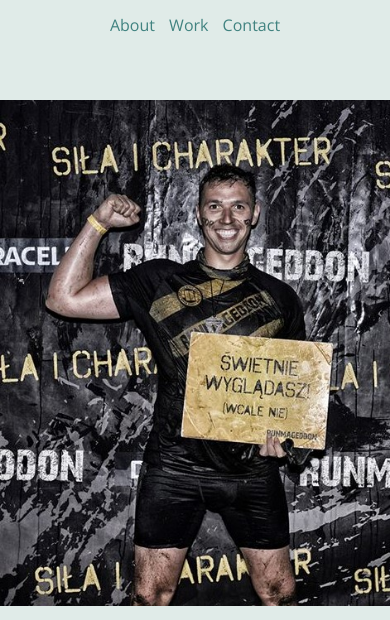
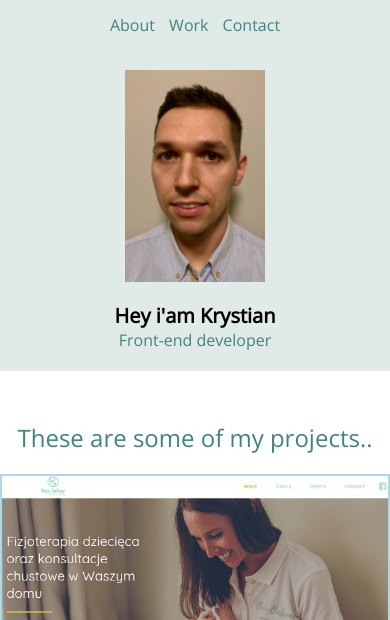
Before and after one commit to Krystian2017/My_webside, a website: page index.html in a window 390 px wide. Shown: the top 620 px of the page. Drawn offline with nearby package versions, Linux system fonts and the light colour scheme.

Commit message:
Change in html

```diff
--- a/css/style.css
+++ b/css/style.css
@@ -75,10 +75,26 @@
 
 #welcome-section img {
   max-width: 100%;
+  width: 15%;
   height: auto;
   display: block;
   margin: 0 auto;
   padding-bottom: 20px;
+}
+
+@media(max-width: 767px) {
+  #welcome-section img {
+    width: 40%;
+  }
+
+  #welcome-section h1 {
+    font-size: 20px;
+  }
+
+  #welcome-section {
+    min-height: 20vh;
+    padding: 20px;
+  }
 }
 
 /*PROJECTS*/
--- a/index.html
+++ b/index.html
@@ -20,10 +20,10 @@
 <!-- HEADER -->
     <header id="welcome-section">
       <div class="img">
-        <img src="images/runmageddon_nocny.jpg" alt="Runmagedon">
+        <img src="images/Profilowe.JPG" alt="Krystian">
       </div>
       <h1>Hey i'am Krystian</h1>
-      <a href="My_project/Certyfikat/index.html">a junior web developer</a>
+      <a href="My_project/Certyfikat/index.html">Front-end developer</a>
     </header>
 <!-- PROJECTS -->
     <section id="projects">
```
Also changed, not shown: images/Profilowe.JPG (added), images/runmageddon_nocny.jpg (deleted), 2 other files.
